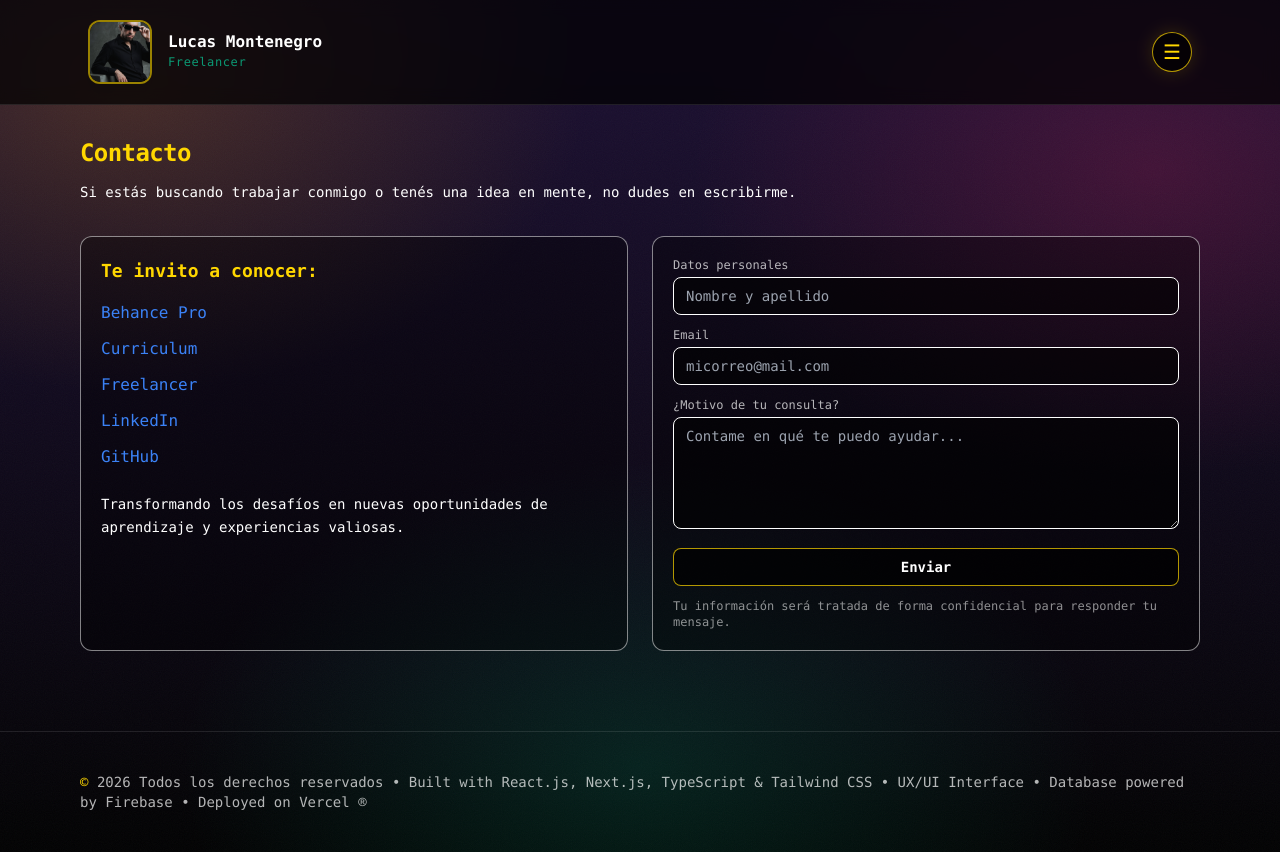
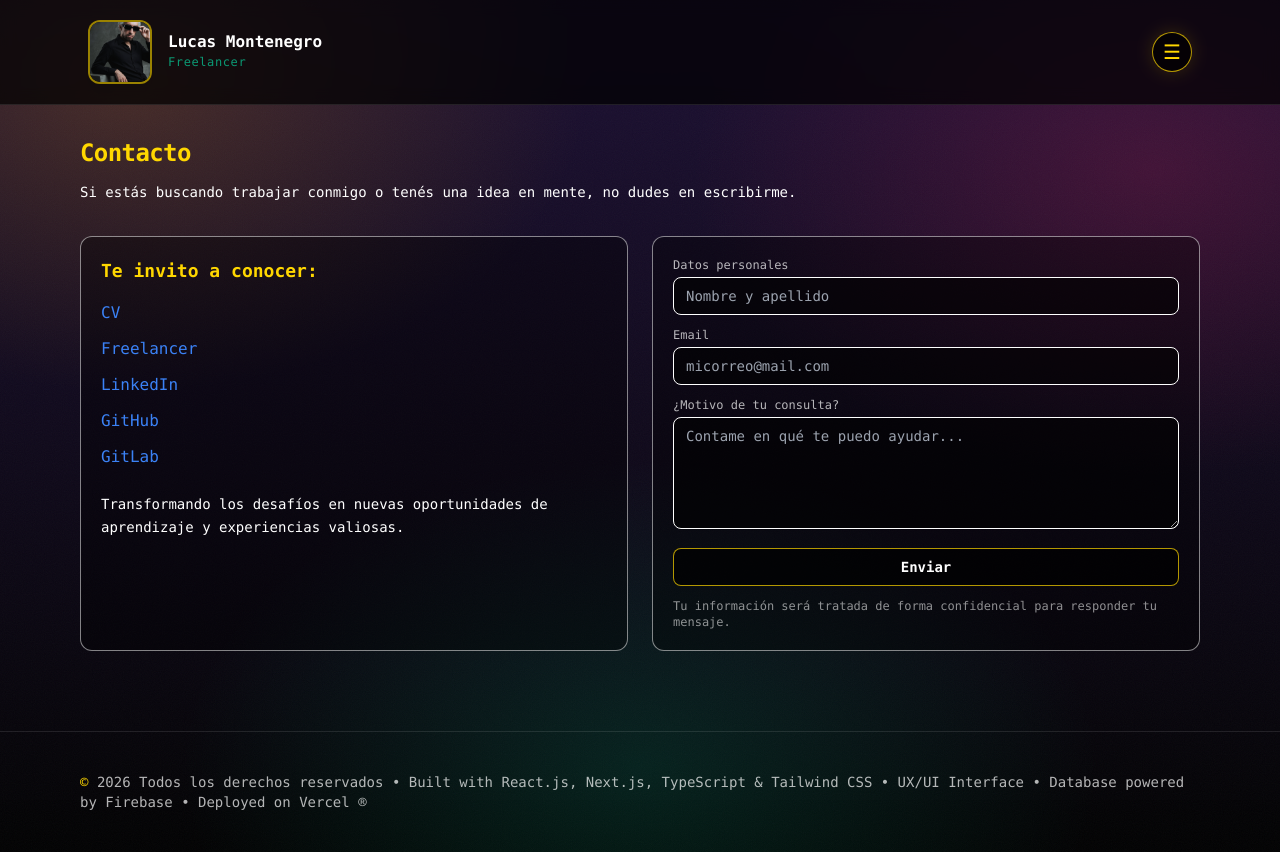
Before and after one commit to lu-developer476/Portfolio, a Next.js app: page /contact in a window 1280 px wide. Built offline with nearby package versions, Linux system fonts and the light colour scheme.

Commit message:
Update contact links and text in page.tsx

```diff
--- a/src/app/contact/page.tsx
+++ b/src/app/contact/page.tsx
@@ -24,25 +24,13 @@ export default function ContactPage() {
           <ul className="mt-4 space-y-3 text-white/85">
             <li>
               <a
-                href="https://www.behance.net/lucasmontenegrob"
-                target="_blank"
-                rel="noopener noreferrer"
-                onMouseEnter={play}
-                className="text-blue-500 hover:text-blue-700 transition"
-              >
-                Behance Pro
-              </a>
-            </li>
-
-            <li>
-              <a
                 href="https://lucasmontenegro-lifepath.framer.website/"
                 target="_blank"
                 rel="noopener noreferrer"
                 onMouseEnter={play}
-                className="text-blue-500 hover:text-blue-700 transition"
+                className="text-blue-500 transition hover:text-blue-700"
               >
-                Curriculum
+                CV
               </a>
             </li>
 
@@ -52,7 +40,7 @@ export default function ContactPage() {
                 target="_blank"
                 rel="noopener noreferrer"
                 onMouseEnter={play}
-                className="text-blue-500 hover:text-blue-700 transition"
+                className="text-blue-500 transition hover:text-blue-700"
               >
                 Freelancer
               </a>
@@ -64,7 +52,7 @@ export default function ContactPage() {
                 target="_blank"
                 rel="noopener noreferrer"
                 onMouseEnter={play}
-                className="text-blue-500 hover:text-blue-700 transition"
+                className="text-blue-500 transition hover:text-blue-700"
               >
                 LinkedIn
               </a>
@@ -76,14 +64,26 @@ export default function ContactPage() {
                 target="_blank"
                 rel="noopener noreferrer"
                 onMouseEnter={play}
-                className="text-blue-500 hover:text-blue-700 transition"
+                className="text-blue-500 transition hover:text-blue-700"
               >
                 GitHub
               </a>
             </li>
+
+            <li>
+              <a
+                href="https://gitlab.com/lu-developer476"
+                target="_blank"
+                rel="noopener noreferrer"
+                onMouseEnter={play}
+                className="text-blue-500 transition hover:text-blue-700"
+              >
+                GitLab
+              </a>
+            </li>
           </ul>
 
-          <p className="mt-6 text-sm text-white/100 leading-relaxed">
+          <p className="mt-6 text-sm leading-relaxed text-white/100">
             {t.contact.note}
           </p>
         </div>
```
